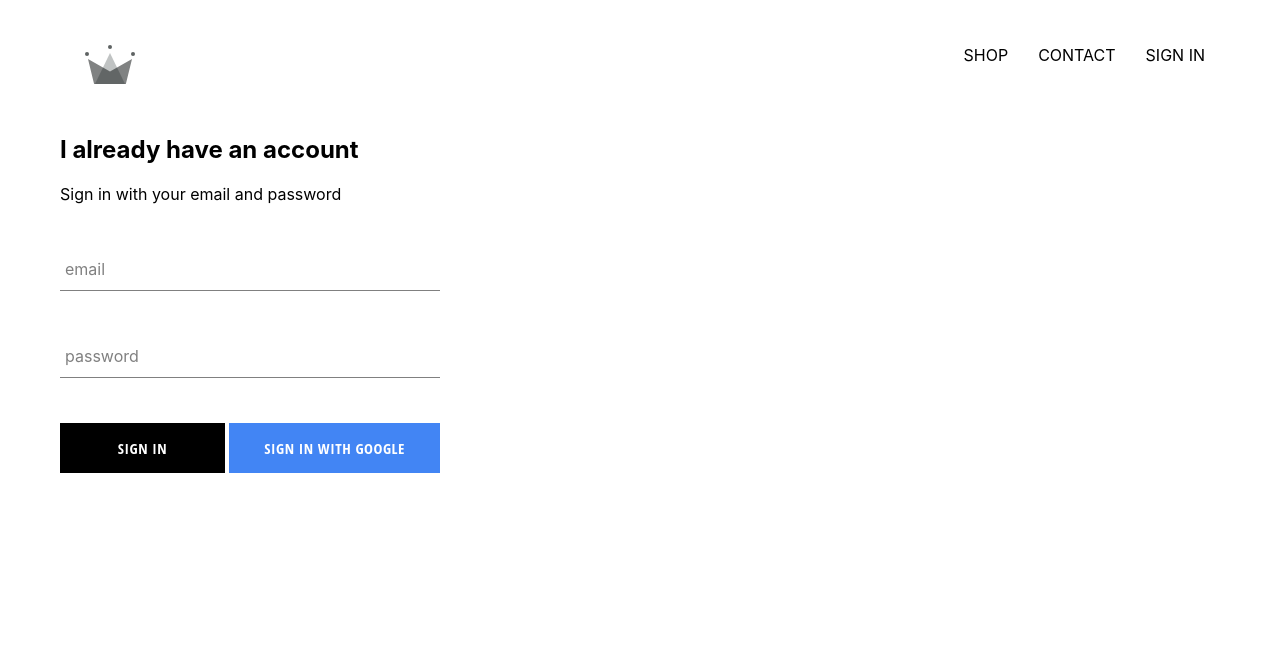
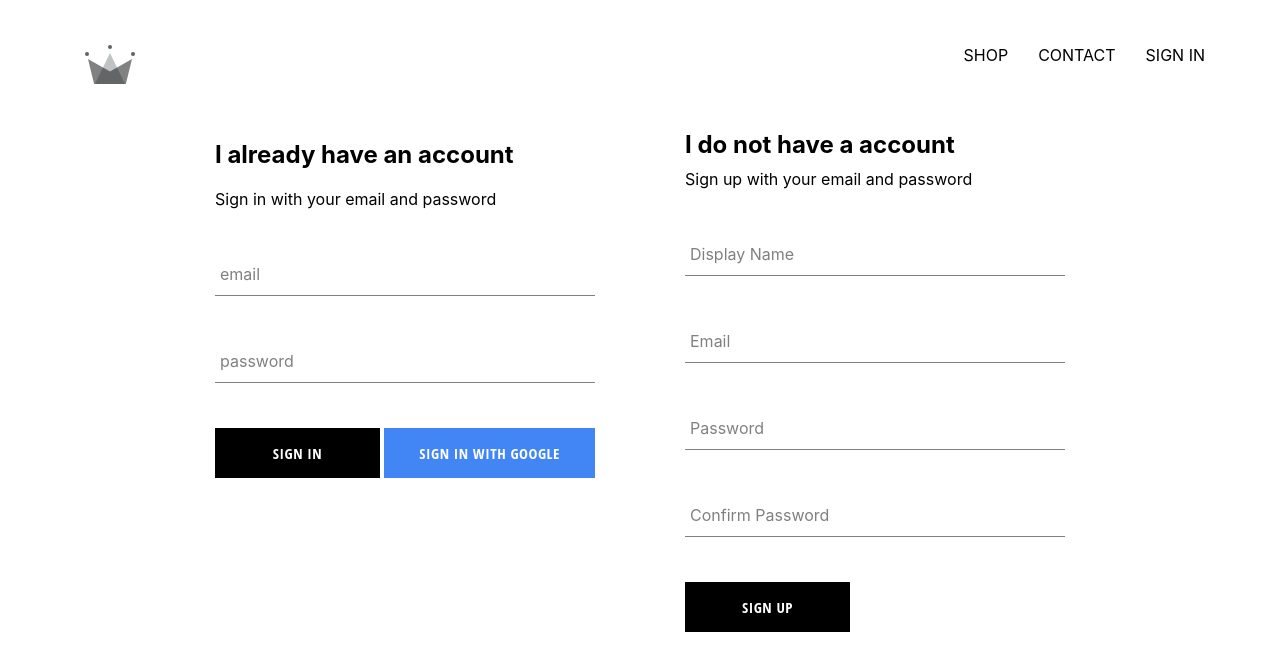
Before and after one commit to MikeMor-fr/E-Commerce, a React (Create React App) app: page /signin in a window 1280 px wide. Shown: the top 670 px of the page. Built offline with nearby package versions, Linux system fonts and the light colour scheme; no server answers.

Commit message:
implemented sign up

```diff
--- a/src/App.jsx
+++ b/src/App.jsx
@@ -19,9 +19,23 @@ class App extends Component {
   unsubscribeFromAuth = null;
 
   componentDidMount() {
-    this.unsubscribeFromAuth = auth.onAuthStateChanged(async (user) => {
-      createUserProfileDocument(user);
-      this.setState({ currentUser: user });
+    this.unsubscribeFromAuth = auth.onAuthStateChanged(async (userAuth) => {
+      if (userAuth) {
+        const userRef = await createUserProfileDocument(userAuth);
+
+        userRef.onSnapshot((snapShot) => {
+          this.setState({
+            currentUser: {
+              id: snapShot.id,
+              ...snapShot.data(),
+            },
+          });
+
+          console.log(this.state);
+        });
+      }
+
+      this.setState({ currentUser: userAuth });
     });
   }
 
--- /dev/null
+++ b/src/components/sign-up/sign-up.component.jsx
@@ -0,0 +1,103 @@
+import React, { Component } from "react";
+
+import FormInput from "../form-input/form-input.component";
+import CustomButton from "../custom-button/custom-button.component";
+
+import { auth, createUserProfileDocument } from "../../firebase/firebase.utils";
+
+import "./sign-up.styles.scss";
+
+class SignUp extends Component {
+  constructor() {
+    super();
+
+    this.state = {
+      displayName: "",
+      email: "",
+      password: "",
+      confirmPassword: "",
+    };
+  }
+
+  handleSubmit = async (event) => {
+    event.preventDefault();
+
+    const { displayName, email, password, confirmPassword } = this.state;
+
+    if (password !== confirmPassword) {
+      alert("passwords don't match");
+      return;
+    }
+
+    try {
+      const { user } = await auth.createUserWithEmailAndPassword(
+        email,
+        password
+      );
+
+      await createUserProfileDocument(user, { displayName });
+
+      this.setState({
+        displayName: "",
+        email: "",
+        password: "",
+        confirmPassword: "",
+      });
+    } catch (error) {
+      console.error(error);
+    }
+  };
+
+  handleChange = (event) => {
+    const { name, value } = event.target;
+
+    this.setState({ [name]: value });
+  };
+
+  render() {
+    const { displayName, email, password, confirmPassword } = this.state;
+    return (
+      <div className='sign-up'>
+        <h2 className='title'>I do not have a account</h2>
+        <span>Sign up with your email and password</span>
+        <form className='sign-up-form' onSubmit={this.handleSubmit}>
+          <FormInput
+            type='text'
+            name='displayName'
+            value={displayName}
+            onChange={this.handleChange}
+            label='Display Name'
+            required
+          />
+          <FormInput
+            type='email'
+            name='email'
+            value={email}
+            onChange={this.handleChange}
+            label='Email'
+            required
+          />
+          <FormInput
+            type='password'
+            name='password'
+            value={password}
+            onChange={this.handleChange}
+            label='Password'
+            required
+          />
+          <FormInput
+            type='password'
+            name='confirmPassword'
+            value={confirmPassword}
+            onChange={this.handleChange}
+            label='Confirm Password'
+            required
+          />
+          <CustomButton type='submit'>SIGN UP</CustomButton>
+        </form>
+      </div>
+    );
+  }
+}
+
+export default SignUp;
--- /dev/null
+++ b/src/components/sign-up/sign-up.styles.scss
@@ -0,0 +1,9 @@
+.sign-up {
+  display: flex;
+  flex-direction: column;
+  width: 380px;
+
+  .title {
+    margin: 10px 0;
+  }
+}
--- a/src/firebase/firebase.utils.js
+++ b/src/firebase/firebase.utils.js
@@ -15,14 +15,13 @@ const config = {
 export const createUserProfileDocument = async (userAuth, additionalData) => {
   if (!userAuth) return;
 
-  const userRef = firebase.doc(`user/${userAuth.uid}`);
+  const userRef = firestore.doc(`users/${userAuth.uid}`);
 
   const snapShot = await userRef.get();
 
   if (!snapShot.exists) {
     const { displayName, email } = userAuth;
     const createdAt = new Date();
-
     try {
       await userRef.set({
         displayName,
@@ -34,6 +33,7 @@ export const createUserProfileDocument = async (userAuth, additionalData) => {
       console.log("error creating user", error.message);
     }
   }
+
   return userRef;
 };
 
--- a/src/pages/signin-and-signup/signin-and-signup.component.jsx
+++ b/src/pages/signin-and-signup/signin-and-signup.component.jsx
@@ -3,10 +3,12 @@ import "./signin-and-signup.styles.scss";
 import React from "react";
 
 import SignIn from "../../components/sign-in/sign-in.component";
+import SignUp from "../../components/sign-up/sign-up.component";
 
 const SignInAndSignUp = () => (
   <div className='sign-in-and-sign-up'>
     <SignIn />
+    <SignUp />
   </div>
 );
 
--- a/src/pages/signin-and-signup/signin-and-signup.styles.scss
+++ b/src/pages/signin-and-signup/signin-and-signup.styles.scss
@@ -0,0 +1,6 @@
+.sign-in-and-sign-up {
+  width: 850px;
+  display: flex;
+  justify-content: space-between;
+  margin: 30px auto;
+}
```
